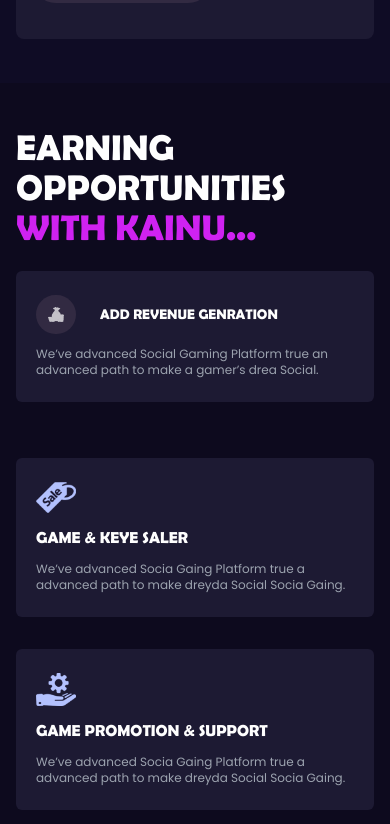
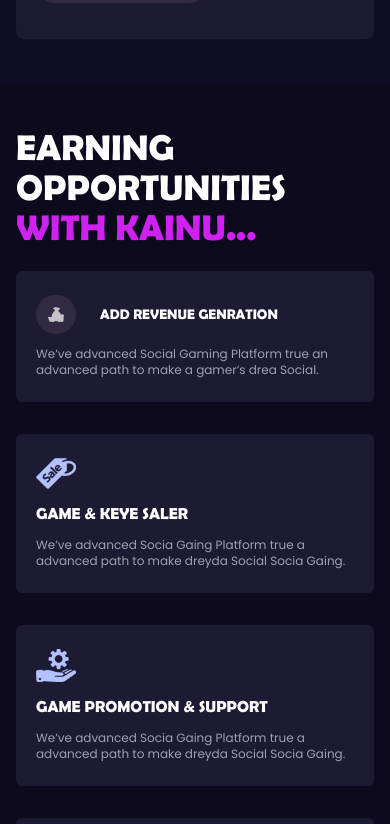
Before and after one commit to Mehedi-Hasan0/kainu-stream, a Next.js app: page / in a window 390 px wide. Shown: the part 3020-3844 px from the top of the page. Built offline with nearby package versions, Linux system fonts and the light colour scheme.

Commit message:
Some ui bugs of tournament and opportunity fixed

```diff
--- a/components/opportunities/Opportunities.jsx
+++ b/components/opportunities/Opportunities.jsx
@@ -5,7 +5,7 @@ import OppotunitiesSlider from "./OppotunitiesSlider";
 export default function Opportunities() {
   return (
     <section className=" bg-[#0d0a1e] overflow-hidden">
-      <div className="section-margin flex flex-col gap-8 md:gap-12 xl:gap-16">
+      <div className="section-margin flex flex-col gap-2 sm:gap-8 md:gap-12 xl:gap-16">
         <OpportunitiesHeader />
         <OpportunitiesCard />
         <OppotunitiesSlider />
--- a/components/tournament/Tournament.jsx
+++ b/components/tournament/Tournament.jsx
@@ -32,7 +32,7 @@ export default function Tournament() {
           </div>
         </div>
         {/* right side card */}
-        <div className="flex-1 xl:flex-auto flex flex-row w-fit">
+        <div className="flex-1 xl:flex-initial flex flex-row w-fit">
           <div className="h-full w-[6px] bg-gradient-to-b from-purple to-[#120d25]  rounded-lg hidden md:block" />
           <div className="flex flex-col items-center gap-7 lg:gap-10 xl:gap-16">
             {tournamentsCard.map((card) => (
```
